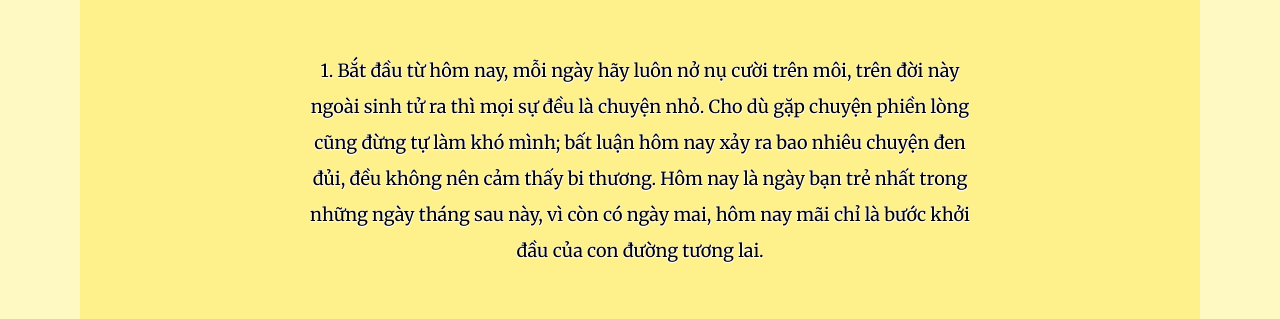
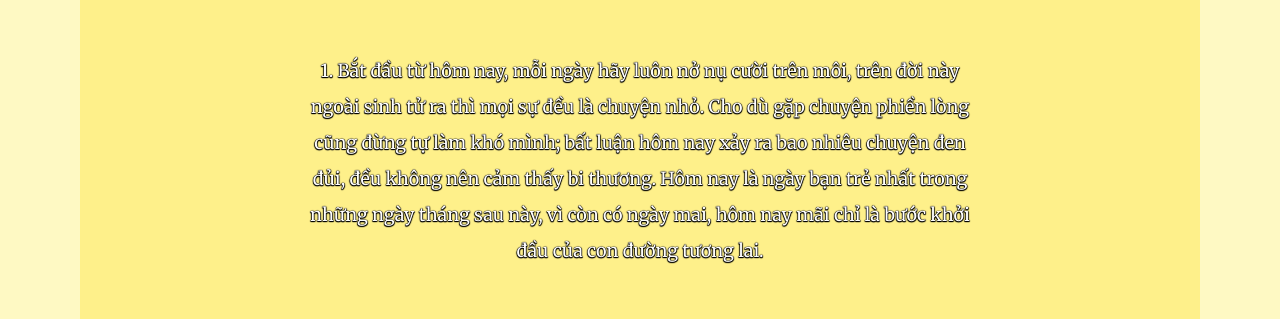
Before and after one commit to SongDuy/web-an-thanh-food, a React (Create React App) app: page / in a window 1280 px wide. Shown: the part 189-508 px from the top of the page. Built offline with nearby package versions, Linux system fonts and the light colour scheme.

Commit message:
Update new

```diff
--- a/src/components/BannerSlider.js
+++ b/src/components/BannerSlider.js
@@ -67,7 +67,7 @@ const BannerSlider = () => {
 
             {/* Nội dung */}
             <div className="flex h-full items-center justify-center">
-              <p className="max-w-2xl text-lg text-center font-serifBook leading-loose whitespace-pre-line text-black text-shadow-white">
+              <p className="max-w-2xl text-lg text-center font-serifBook leading-loose whitespace-pre-line text-white text-shadow-black">
                 {banner.subtitle}
               </p>
             </div>
```
